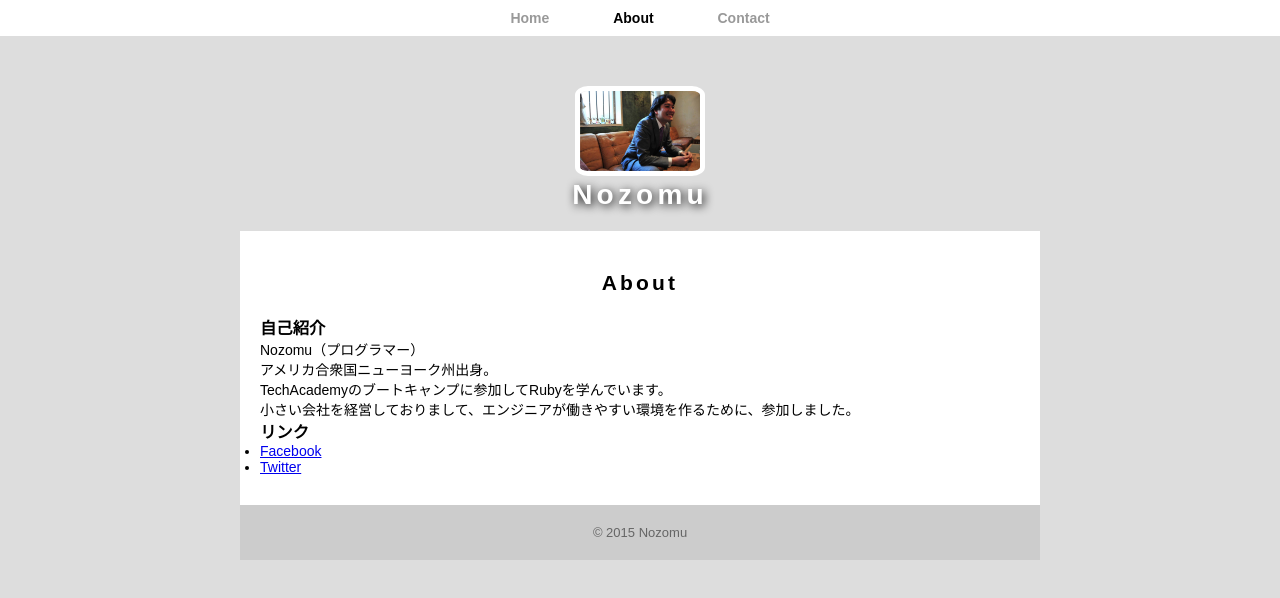
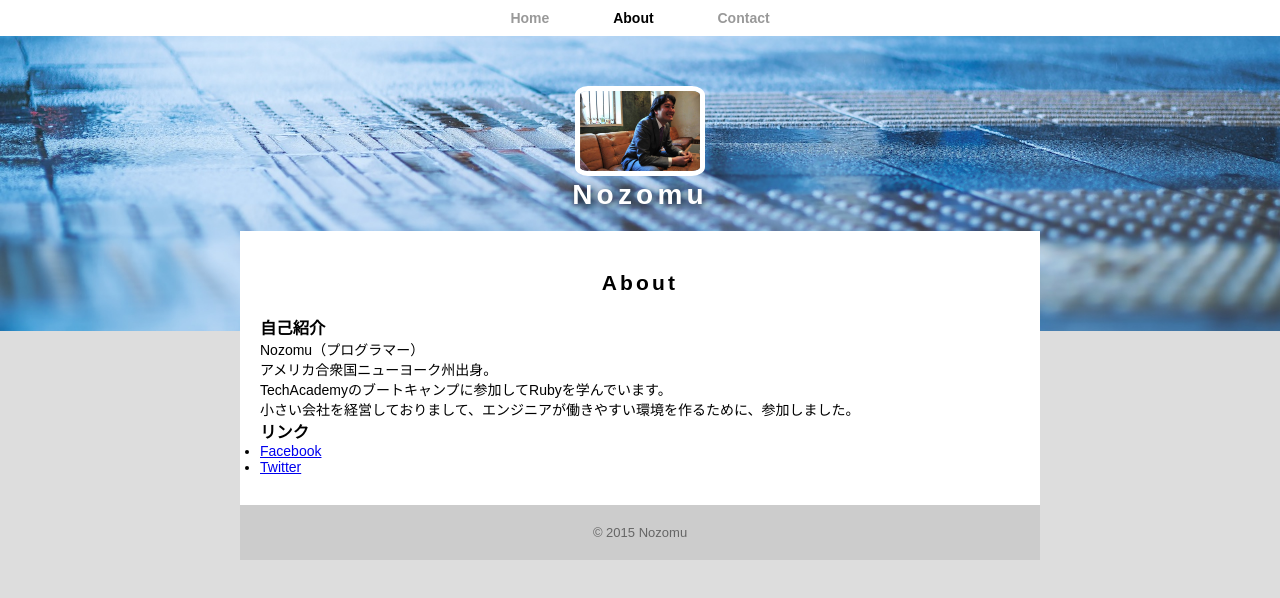
Before and after one commit to nozomukubota/nozomukubota.github.io, a plain HTML site: page index.html in a window 1280 px wide. Drawn offline with Linux system fonts and the light colour scheme.

Commit message:
about bg

```diff
--- a/about.css
+++ b/about.css
@@ -38,7 +38,7 @@ nav ul li a.selected {
 }
 
 header{
-  background-image:url("bg.jpg");
+  background-image:url("img/bg.jpg");
   background-position: center center;
   background-size: cover;
   background-repeat: no-repeat;
```
Also changed, not shown: img/bg.jpg (added).
